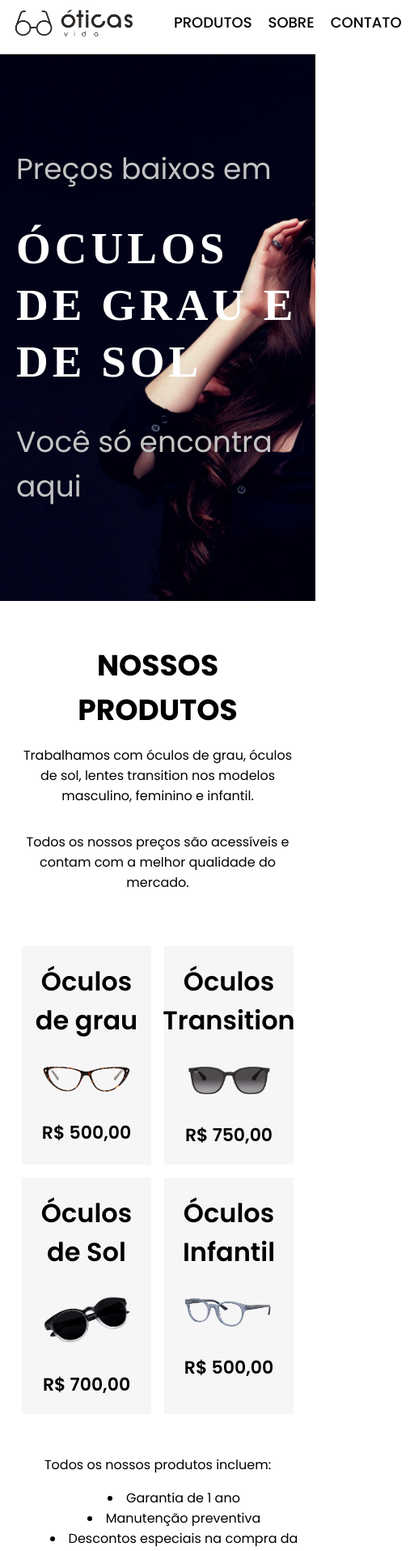
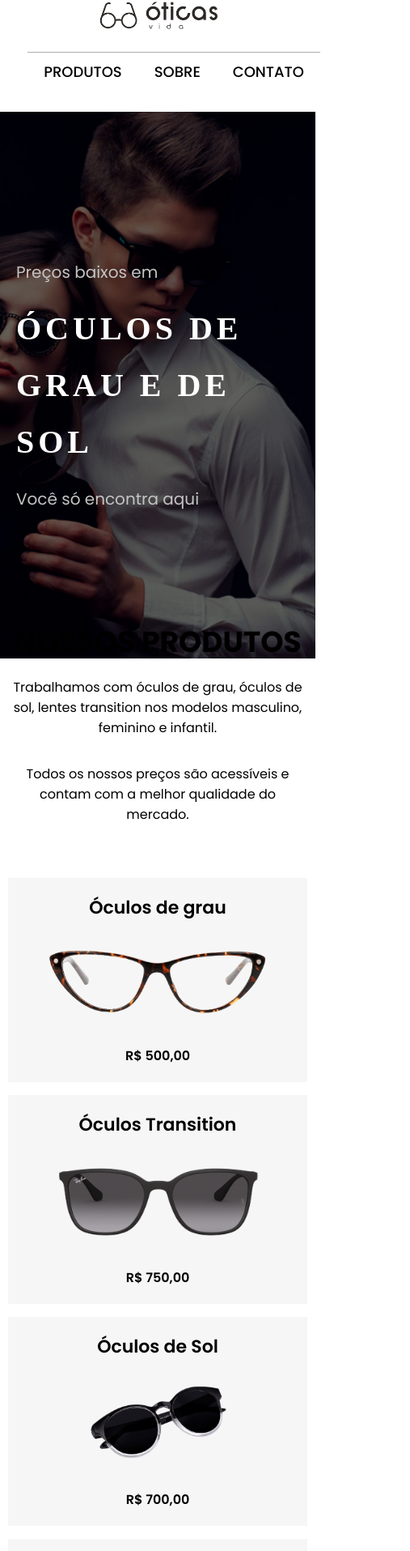
Before and after one commit to lukasilverio94/OticasVida, a React (Create React App) app: page / in a window 390 px wide. Shown: the part 12-1927 px from the top of the page at 81% size, 507 px wide, since content can reach past the window. Built offline with nearby package versions, Linux system fonts and the light colour scheme; a web font is replaced by a local one.

Commit message:
Responsiveness added to components

```diff
--- a/src/components/AboutSection/AboutSection.css
+++ b/src/components/AboutSection/AboutSection.css
@@ -12,11 +12,10 @@
   margin-top: 50px;
   display: flex;
   flex-wrap: wrap;
-
 }
 
 .card_about,
-.card_box img{
+.card_box img {
   width: 50%;
   max-height: 300px;
   border: 1px solid #a2adad;
@@ -37,7 +36,7 @@ border: 1px solid #a2adad;
 .card_about h4 {
   font-size: 36px;
   text-transform: uppercase;
-    font-family: 'Anybody', cursive;
+  font-family: "Anybody", cursive;
   letter-spacing: 5px;
   line-height: 42px;
 }
@@ -46,3 +45,40 @@ border: 1px solid #a2adad;
   font-size: 22px;
   color: #4a4a4a;
 }
+
+/* SCREEN MAX 768PX ============================================ */
+@media (max-width: 768px) {
+  #about {
+    padding: 60px 20px;
+  }
+
+  .card_about {
+    padding: 15px;
+  }
+
+  .card_about h4 {
+    font-size: 22px;
+    margin: 0;
+  }
+
+  .card_about p {
+    font-size: 16px;
+  }
+}
+
+/* SCREEN MAX 550px ============================================ */
+@media (max-width: 550px) {
+  #about {
+    padding: 0 10px;
+  }
+
+  .card_box {
+    flex-direction: column;
+  }
+
+  .card_about,
+  .card_box img {
+    width: 100%;
+    height: 300px;
+  }
+}
--- a/src/components/Banner/Banner.css
+++ b/src/components/Banner/Banner.css
@@ -4,12 +4,13 @@
   background-repeat: no-repeat;
   background-size: cover;
   background-position: center;
-  background: linear-gradiente(47deg, #000113 0%, #04061d 80%, #04061d 100%);
+  background-color: linear-gradient(47deg, #000113 0%, #04061d 80%, #04061d 100%);
   height: 80vh;
   display: flex;
 }
 
 .banner_text_container {
+
   width: 100%;
   height: 100%;
   padding: 20px;
@@ -21,12 +22,9 @@
 }
 
 .banner_text_container h1 {
+  text-transform: uppercase;
   max-width: 500px;
   font-family: "Anybody", cursive;
-}
-
-.banner_text_container h1 {
-  text-transform: uppercase;
   color: #fff;
   font-size: 55px;
   margin: 0;
@@ -38,3 +36,22 @@
   color: rgb(196, 196, 196);
   text-align: left;
 }
+
+/* SCREEN MAX 768PX ============================================ */
+@media (max-width: 768px) {
+  .banner_text_container h1 {
+    font-size: 40px;
+    max-width: 350px;
+  }
+
+  .banner_text_container p {
+    font-size: 20px;
+  }
+}
+
+/* SCREEN MAX 550px ============================================ */
+@media (max-width: 550px) {
+  .banner {
+    background-position: 89% center;
+  }
+}
--- a/src/components/ContactSection/ContactSection.css
+++ b/src/components/ContactSection/ContactSection.css
@@ -37,3 +37,36 @@
     margin-left: 10px;
 
 }
+
+  /* SCREEN MAX 768PX ============================================ */
+  @media (max-width: 768px){
+    #contacts{
+      padding: 60px 20px;
+    }
+  }
+
+    /* SCREEN MAX 550px ============================================ */
+    @media (max-width: 550px){
+      #contacts{
+        padding: 10px;
+      }
+
+      .contact_container {
+        display: flex;
+        flex-direction: column;
+      }
+
+      .contact_box{
+        align-items: center;
+        justify-content: center;
+
+      }
+
+      .contact_box div {
+        width: 180px;
+      }
+
+      .contact_box div p {
+        width: 200px;
+      }
+    }
--- a/src/components/Header/Header.css
+++ b/src/components/Header/Header.css
@@ -27,3 +27,22 @@ padding: 5px;
 margin: 0 5px;
 text-transform: uppercase;
 }
+
+  /* SCREEN MAX 550px ============================================ */
+  @media (max-width: 550px){
+    .navbar {
+      flex-direction: column;
+      align-items: center;
+    }
+
+    .navbar ul li {
+      width: 100%;
+      padding: 10px;
+      margin-top: 10px;
+      border-top: 1px solid #aaadaf;
+    }
+
+    .banner_text_container {
+      background-color: rgba(0, 0, 0, 0.6);
+    }
+  }
--- a/src/components/SectionProducts/SectionProducts.css
+++ b/src/components/SectionProducts/SectionProducts.css
@@ -59,3 +59,45 @@
 .products_features ul {
   list-style-position: inside;
 }
+
+/* SCREEN MAX 768PX ============================================ */
+
+@media (max-width: 768px){
+  #products{
+    padding: 60px 20px;
+  }
+
+  .card h3 {
+    font-size: 22px;
+  }
+
+  .card img {
+    max-height: 100px;
+  }
+
+  .card p {
+    font-size: 16px;
+  }
+}
+
+/* SCREEN MAX 550px ============================================ */
+@media (max-width: 550px){
+  #products {
+    padding: 0 10px;
+  }
+
+  .card {
+    width: 100%;
+  }
+
+  .products_features ul {
+    display: flex;
+    flex-direction: column;
+    list-style-position: initial;
+    text-align: left;
+  }
+
+  .products_features li {
+    line-height: 2.3;
+  }
+}
```
Lines whose indentation alone changed are shown as unchanged.
